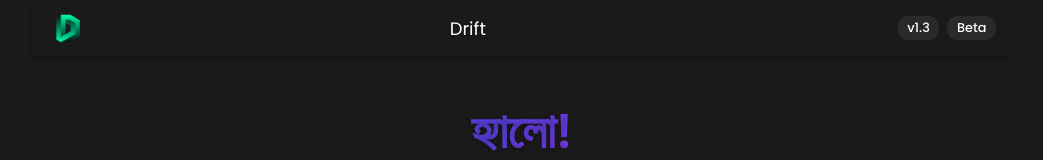
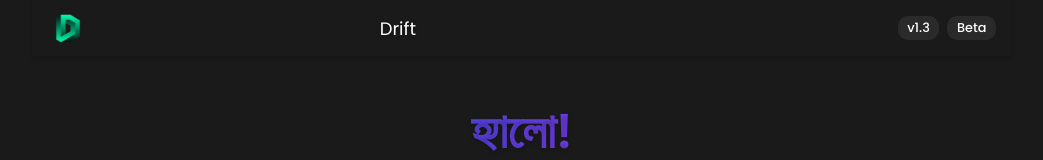
Before and after one commit to inwithimran/Drift, a plain HTML site: page index.html in a window 1280 px wide. Shown: the top 160 px of the page, without its empty margins (118-1161 px from the left). Drawn offline with nearby package versions, Linux system fonts and the light colour scheme.

Commit message:
Adjust margin-left for app_name class

```diff
--- a/style.css
+++ b/style.css
@@ -78,6 +78,7 @@ body {
    font-size:18px;
    margin-left: -50px;
    color: var(--text-color);
+  margin-left: -190px;
   text-shadow: 0 2px 4px rgba(0, 0, 0, 0.2);
   cursor: pointer;
 }
```
